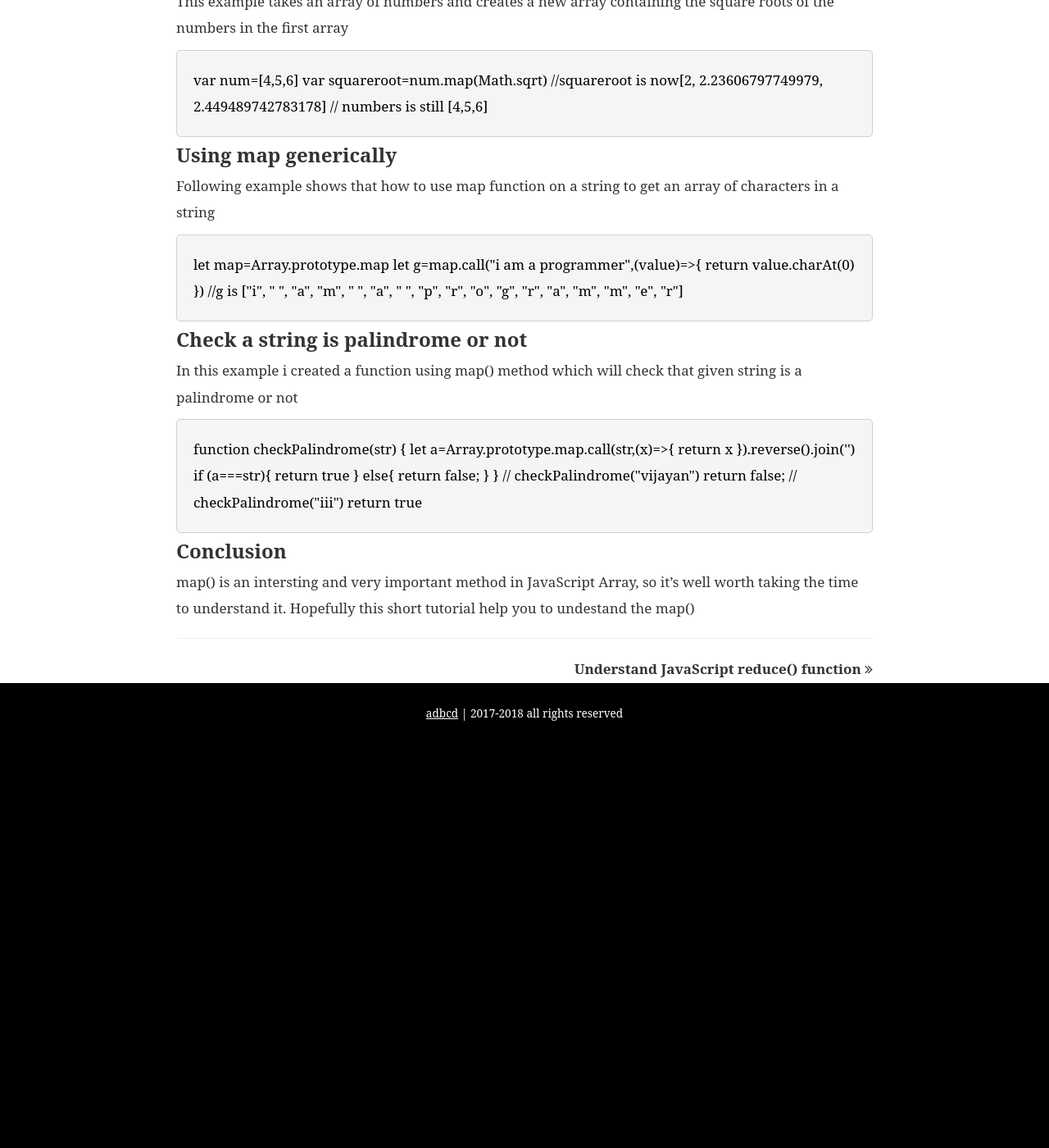
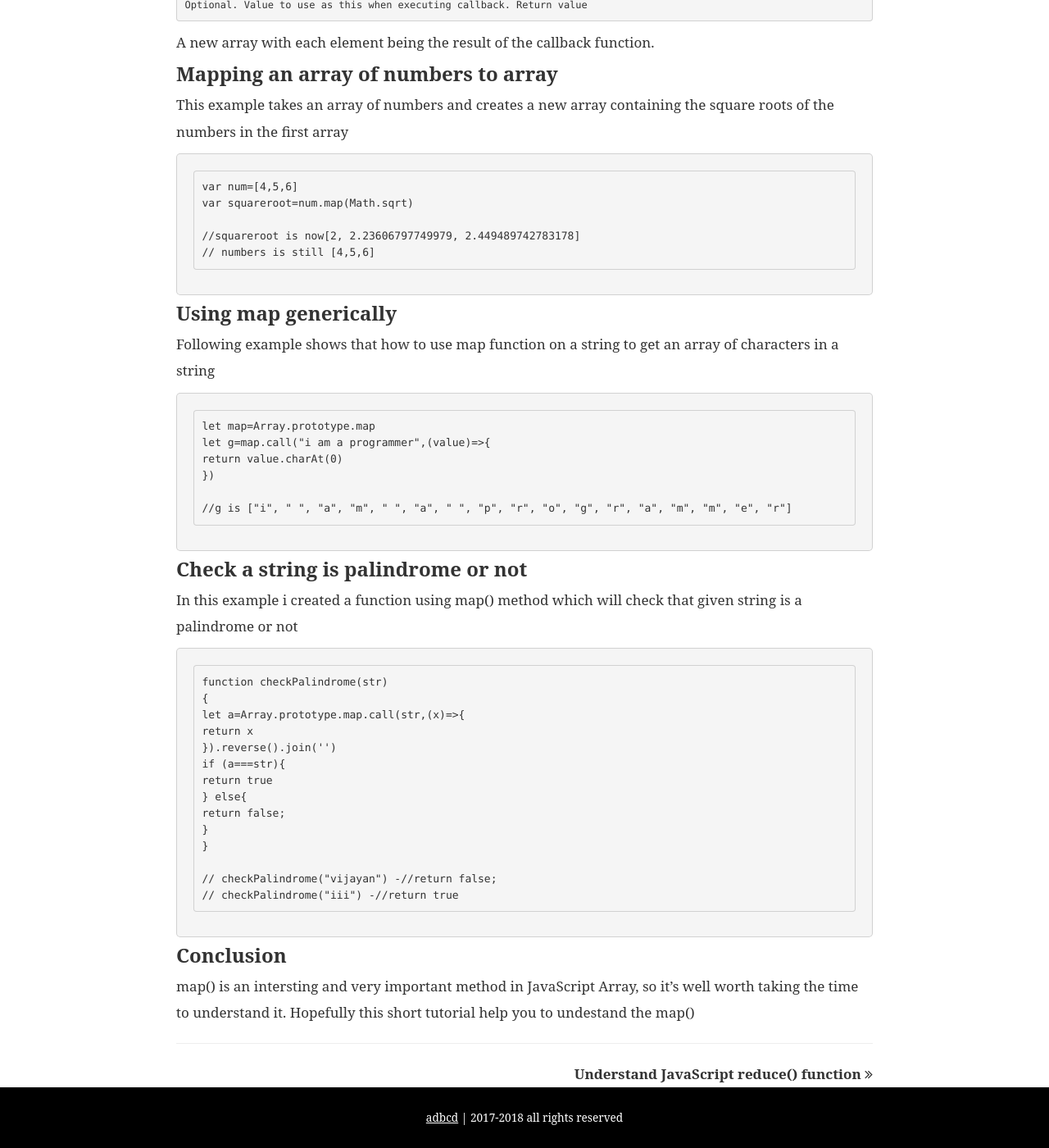
Before and after one commit to Vijayanpp/Scriptworlds, a Jekyll site: the page built from _posts/2017-01-08-mapfunction.md, in a window 1280 px wide and 1400 px high, scrolled down 1284 px. Shown: the whole window at 82% size. Built offline with Jekyll 4.4.1, drawn with Linux system fonts in a browser that asks for light colours; some web fonts are replaced; before the commit the page ends 2191 px from its top, so only the background shows below that.

Commit message:
commiting all the changes

```diff
--- a/_posts/2017-01-08-mapfunction.md
+++ b/_posts/2017-01-08-mapfunction.md
@@ -8,6 +8,7 @@ JavaScript’s map function is an extremely useful method for JavaScript devlope
 <h3>Example</h3>
 
 <div class='code'>
+<pre>
 var numbers = [4, 9, 16, 25];
 
 var square = numbers.map(function(x){
@@ -16,6 +17,7 @@ var square = numbers.map(function(x){
 
 //squar is now [16, 81, 256, 525]
 // numbers is still [4, 9, 16, 25]
+</pre>
 </div>
 
 
@@ -44,11 +46,13 @@ A new array with each element being the result of the callback function.
 <h3>Mapping an array of numbers to array</h3>
 <p>This example takes an array of numbers and creates a new array containing the square roots of the numbers in the first array</p>
 <div class='code'>
+<pre>
 var num=[4,5,6]
 var squareroot=num.map(Math.sqrt)
 
 //squareroot is now[2, 2.23606797749979, 2.449489742783178]
 // numbers is still [4,5,6]
+</pre>
 </div>
 
 <h3>Using map generically</h3>
@@ -56,21 +60,25 @@ var squareroot=num.map(Math.sqrt)
 <p>Following example shows that how to use map function on a string to get an array of   characters in a string</p>
 
 <div class='code'>
+<pre>
 let map=Array.prototype.map
 let g=map.call("i am a programmer",(value)=>{
 return value.charAt(0)
 })
 
 //g is ["i", " ", "a", "m", " ", "a", " ", "p", "r", "o", "g", "r", "a", "m", "m", "e", "r"]
-
+</pre>
 </div>
 
 <h3>Check a string is palindrome or not</h3>
 
 <p>In this example i created a function using map() method which will check that given string is a palindrome or not</p>
 
+
+
+
  <div class='code'>
-
+<pre>
 function checkPalindrome(str)
 {
 let a=Array.prototype.map.call(str,(x)=>{
@@ -83,8 +91,9 @@ return false;
 }
 }
 
-// checkPalindrome("vijayan") return false;
-// checkPalindrome("iii") return true
+// checkPalindrome("vijayan") -//return false;
+// checkPalindrome("iii") -//return true
+</pre>
 
  </div>
 
```
Also changed, not shown: _posts/2017-01-08-reducefunction.md (+2 -2 lines).
